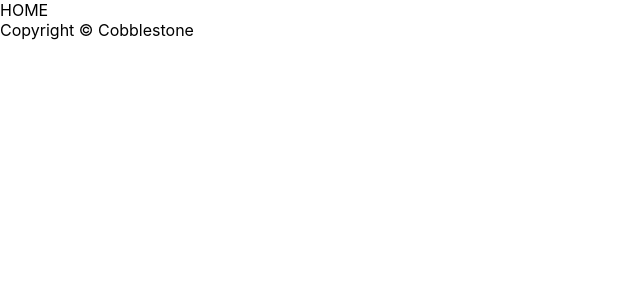
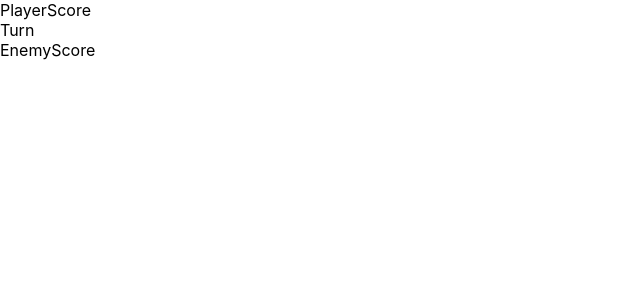
Before and after one commit to dimamik/Hackathon-IO, a React (Vite) app in the folder client/: page / in a window 1280 px wide. Shown: the top 300 px of the page, without its empty margins (0-640 px from the left). Built offline with nearby package versions, Linux system fonts and the light colour scheme.

Commit message:
Statistics panel

```diff
--- a/client/src/App.tsx
+++ b/client/src/App.tsx
@@ -1,8 +1,8 @@
 import { useState } from 'react';
 import './App.css';
 import { BrowserRouter, Route,Routes } from 'react-router-dom'
-// import Header from './components/Header'
-import Footer from './components/Footer'
+// import Header from './components/Header's
+// import Footer from './components/Footer'
 import HomeScreen from './screen/HomeScreen';
 
 function App() {
@@ -14,7 +14,7 @@ function App() {
             <Routes>
               <Route path="/" element={<HomeScreen />} />
             </Routes>
-        <Footer />
+        {/* <Footer /> */}
       </BrowserRouter>
   );
 }
--- a/client/src/components/Footer.tsx
+++ b/client/src/components/Footer.tsx
@@ -1,13 +1,20 @@
 import React from 'react'
+// import { Container, Row, Col } from 'react-bootstrap'
 
-function Footer() {
-  return (
-    <div>
-        <footer>
-            Copyright &copy; Cobblestone
-        </footer>
-    </div>
-  )
-}
+// function Footer() {
+//   return (
+//     <div>
+//         <footer>
+//             <Container>
+//                 <Row>
+//                     <Col className='text-center py-3'>
+//                         Copyright &copy; ~~VaporWIET~~
+//                     </Col>
+//                 </Row>
+//             </Container>
+//         </footer>
+//     </div>
+//   )
+// }
 
-export default Footer
+// export default Footer
--- /dev/null
+++ b/client/src/components/Statistics/EnemyScore.tsx
@@ -0,0 +1,9 @@
+import React from 'react'
+
+function EnemyScore() {
+  return (
+    <div>EnemyScore</div>
+  )
+}
+
+export default EnemyScore
--- /dev/null
+++ b/client/src/components/Statistics/PlayerScore.tsx
@@ -0,0 +1,9 @@
+import React from 'react'
+
+function PlayerScore() {
+  return (
+    <div>PlayerScore</div>
+  )
+}
+
+export default PlayerScore
--- /dev/null
+++ b/client/src/components/Statistics/PlayerStats.tsx
@@ -0,0 +1,17 @@
+import React from 'react'
+import EnemyScore from './EnemyScore'
+import PlayerScore from './PlayerScore'
+import Turn from './Turn'
+
+function PlayerStats() {
+
+  return (
+    <div >
+      <PlayerScore />
+      <Turn />
+      <EnemyScore />
+    </div>
+  )
+}
+
+export default PlayerStats
--- /dev/null
+++ b/client/src/components/Statistics/Turn.tsx
@@ -0,0 +1,9 @@
+import React from 'react'
+
+function Turn() {
+  return (
+    <div>Turn</div>
+  )
+}
+
+export default Turn
--- a/client/src/screen/HomeScreen.tsx
+++ b/client/src/screen/HomeScreen.tsx
@@ -1,9 +1,10 @@
 import React from 'react'
+import PlayerStats from '../components/Statistics/PlayerStats'
 
 function HomeScreen() {
   return (
     <div>
-      HOME
+      <PlayerStats />
     </div>
   )
 }
```
Also changed, not shown: client/src/components/Statistics/Statiscs.css (added).
